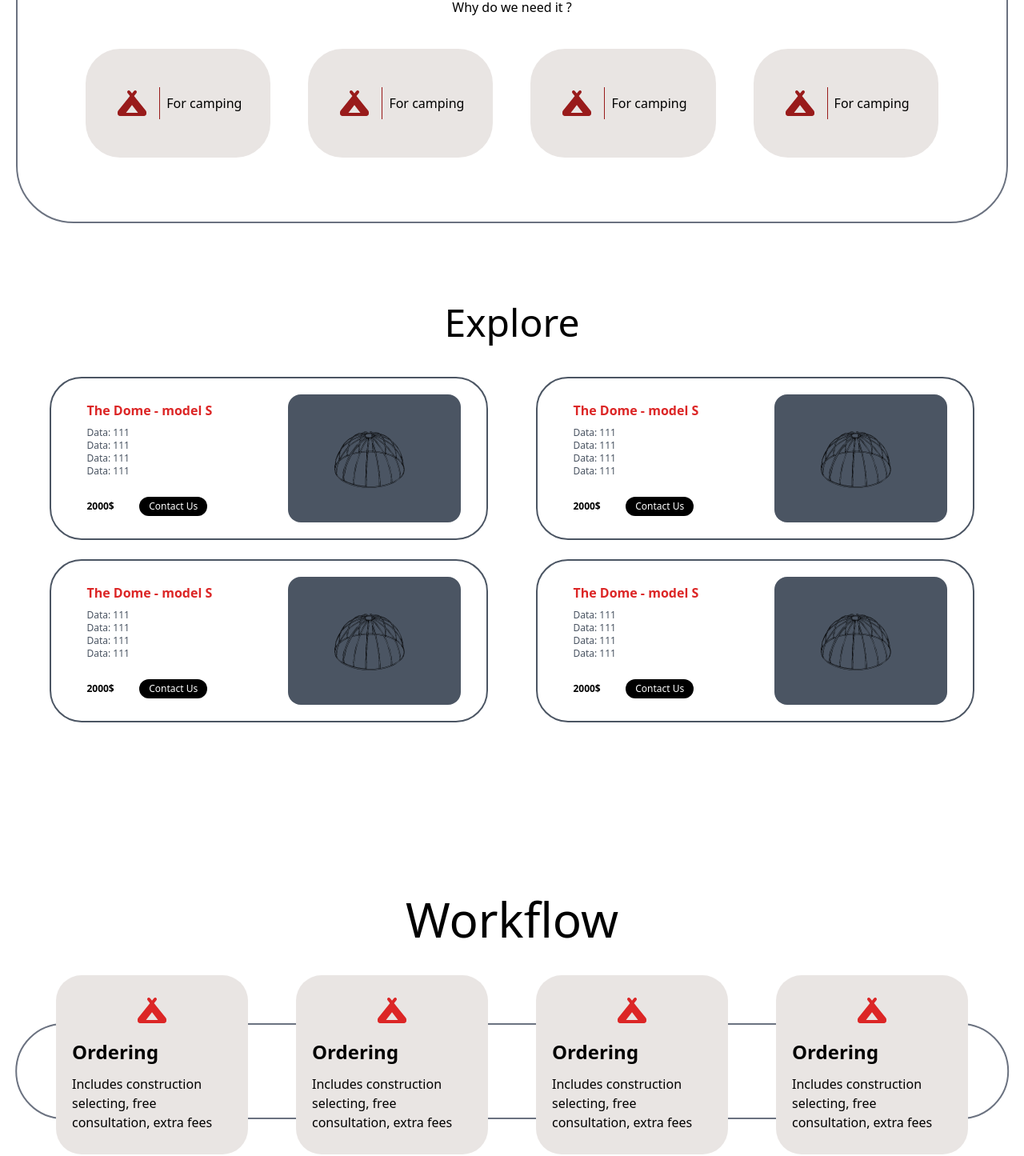
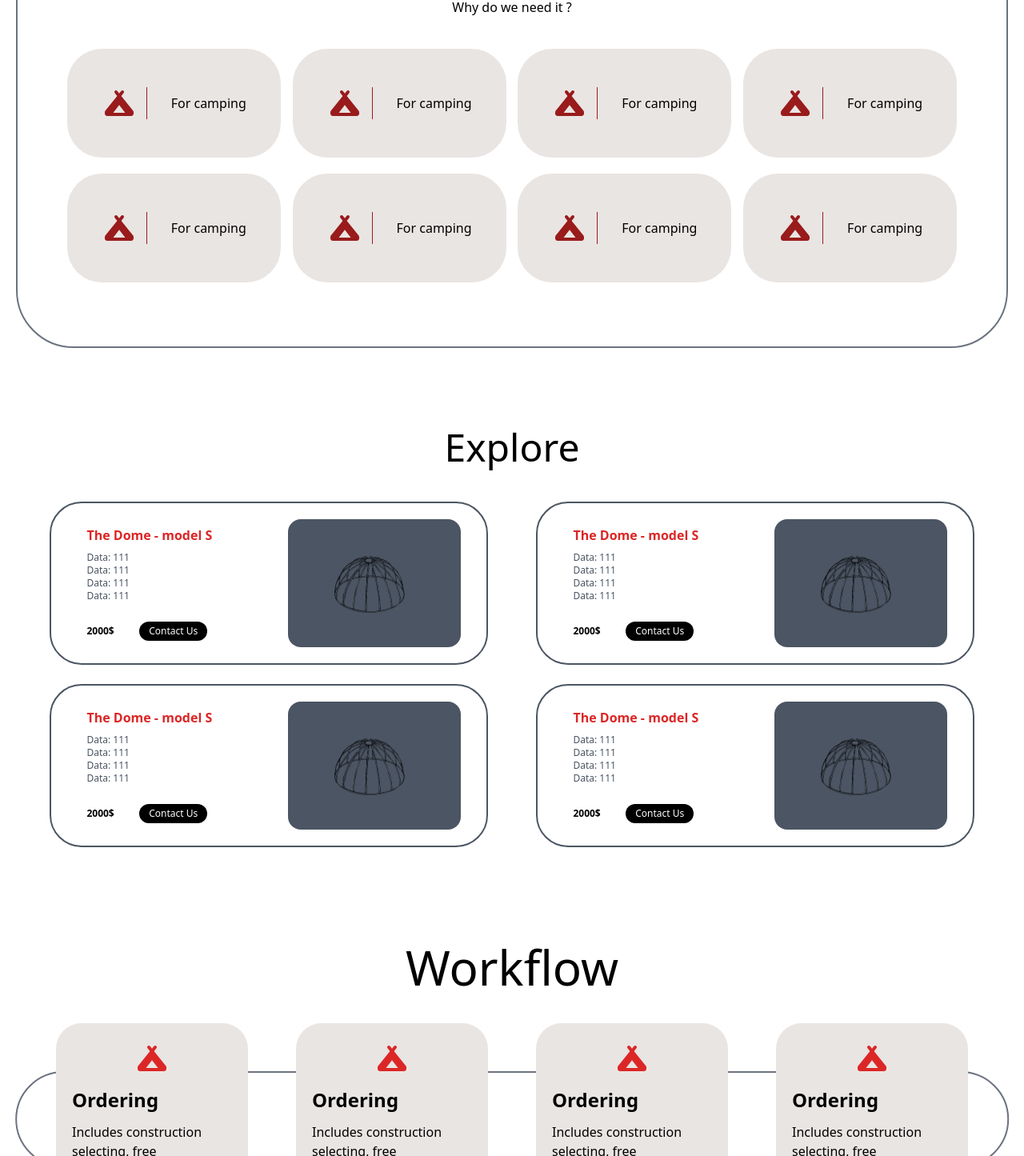
Before and after one commit to Evgenikaall/vdom, a React (Create React App) app: page / in a window 1280 px wide. Shown: the part 1225-2670 px from the top of the page at 80% size. Built offline with nearby package versions, Linux system fonts and the light colour scheme.

Commit message:
fix adapt and add new feature (#8)

```diff
--- a/src/component/App.js
+++ b/src/component/App.js
@@ -7,6 +7,7 @@ import Info from "./Info/Info";
 import Workflow from "./workflow/Workflow";
 import Explore from "./explore/Explore";
 import Footer from "./footer/Footer";
+import Delivery from './delivery/Delivery';
 
 function App() {
     return (
@@ -17,6 +18,7 @@ function App() {
             <WorkingArea/>
             <Explore/>
             <Workflow/>
+            <Delivery/>
             <Footer/>
         </React.Fragment>
     );
--- /dev/null
+++ b/src/component/delivery/Delivery.js
@@ -0,0 +1,28 @@
+import React from 'react';
+import map from './assets/delivery_map.svg'
+
+function Delivery() {
+    return (
+        <section className="w-full flex justify-between flex-col">
+            <h1>Delivery</h1>
+            <div className="flex justify-between w-[90%] items-center">
+                <img src={map} className='w-[40%]'/>
+                <div className="flex flex-col w-[50%]">
+                    <div>
+                        <h1>Test</h1>
+                        <p>Data</p>
+                    </div>
+                    <div>
+                        <h1>Test</h1>
+                        <p>Data</p>
+                        <p>Data</p>
+                    </div>
+                </div>
+            </div>
+
+        </section>
+    );
+}
+
+
+export default Delivery;
--- a/src/component/explore/Explore.js
+++ b/src/component/explore/Explore.js
@@ -11,7 +11,7 @@ const Explore = () => {
     };
 
     return (
-        <section className="h-[80vh] bg-white my-20 max-lg:h-[130vh]">
+        <section className="bg-white my-20">
             <div className="flex flex-col items-center">
                 <h1 className="py-5 text-5xl">Explore</h1>
                 <div className="flex w-[95%] flex-wrap justify-around max-lg:w-[70%] max-sm:w-[95%]">
--- a/src/component/footer/Footer.js
+++ b/src/component/footer/Footer.js
@@ -5,7 +5,7 @@ import {faViber} from "@fortawesome/free-brands-svg-icons";
 
 const Footer = () => (
     <footer className="w-[95%] mx-auto">
-        <div className="bg-main-color h-[40vh] mt-[10vh] rounded-t-2.5rem flex flex-col items-center justify-center">
+        <div className="bg-main-color h-[40vh] mt-[10vh] rounded-2.5rem flex flex-col items-center justify-center mb-5">
             <img src={logoUrl} alt="Logo" className="h-20 w-fit"/>
             <div className="flex">
                 <div className="flex items-center h-full">
--- a/src/component/workflow/Workflow.js
+++ b/src/component/workflow/Workflow.js
@@ -8,33 +8,23 @@ function Workflow() {
             <h1 className="text-6xl mb-10">Workflow</h1>
             <div className="w-full flex px-10 justify-around max-lg:flex-col max-lg:items-center ">
                 <div className="w-[97%] absolute left-1/2 right-1/2 -translate-x-1/2 translate-y-1/2 h-15vh border-2 border-gray-500 rounded-t-4.5rem rounded-b-4.5rem max-lg:hidden"></div>
-                <div className="flex-col w-[20%] max-lg:w-[50%] mb-5 flex bg-main-color z-10 items-start px-5 py-7 rounded-t-2rem rounded-b-2rem">
-                    <FontAwesomeIcon icon={faCampground} className="text-red-600 self-center pb-5" size="2xl"/>
-                    <h1 className="text-2xl font-bold pb-3">Ordering</h1>
-                    <p>Includes construction selecting, free consultation, extra fees</p>
-                </div>
-                <div
-                    className="flex-col w-[20%] max-lg:w-[50%] mb-5 flex bg-main-color z-10 items-start px-5 py-7 rounded-t-2rem rounded-b-2rem">
-                    <FontAwesomeIcon icon={faCampground} className="text-red-600 self-center pb-5" size="2xl"/>
-                    <h1 className="text-2xl font-bold pb-3">Ordering</h1>
-                    <p>Includes construction selecting, free consultation, extra fees</p>
-                </div>
-                <div
-                    className="flex-col w-[20%] max-lg:w-[50%] mb-5 flex bg-main-color z-10 items-start px-5 py-7 rounded-t-2rem rounded-b-2rem">
-                    <FontAwesomeIcon icon={faCampground} className="text-red-600 self-center pb-5" size="2xl"/>
-                    <h1 className="text-2xl font-bold pb-3">Ordering</h1>
-                    <p>Includes construction selecting, free consultation, extra fees</p>
-                </div>
-                <div
-                    className="flex-col w-[20%] max-lg:w-[50%] mb-5 flex bg-main-color z-10 items-start px-5 py-7 rounded-t-2rem rounded-b-2rem">
-                    <FontAwesomeIcon icon={faCampground} className="text-red-600 self-center pb-5" size="2xl"/>
-                    <h1 className="text-2xl font-bold pb-3">Ordering</h1>
-                    <p>Includes construction selecting, free consultation, extra fees</p>
-                </div>
+                <WorkflowSlide/>
+                <WorkflowSlide/>
+                <WorkflowSlide/>
+                <WorkflowSlide/>
             </div>
-
         </section>
     );
 }
 
+function WorkflowSlide() {
+    return (
+        <div className="flex-col w-[20%] max-lg:w-[80%] mb-5 flex bg-main-color z-10 items-start px-5 py-7 rounded-t-2rem rounded-b-2rem">
+            <FontAwesomeIcon icon={faCampground} className="text-red-600 self-center pb-5" size="2xl"/>
+            <h1 className="text-2xl font-bold pb-3">Ordering</h1>
+            <p>Includes construction selecting, free consultation, extra fees</p>
+        </div>
+    )
+}
+
 export default Workflow;
--- a/src/component/workingArea/WorkingArea.js
+++ b/src/component/workingArea/WorkingArea.js
@@ -6,30 +6,20 @@ function WorkingArea() {
     return (
         <section className="flex justify-center mt-6 px-5">
             <div className="w-full border-2 border-gray-500 rounded-t-4.5rem rounded-b-4.5rem">
-                <div className="h-full flex flex-col justify-around items-center py-10 2xl:w-[80%] xl:w-[90%] mx-auto">
+                <div className="h-full flex flex-col justify-around items-center py-10 2xl:w-[90%] xl:w-[90%] lg:w-[90%] mx-auto">
                     <div className="flex flex-col justify-around items-center pb-5">
-                        <h1 className="text-red-800 text-5xl mb-1">Working Area</h1>
-                        <p className="text font-thin">Why do we need it ?</p>
+                        <h1 className="text-red-800 text-5xl mb-1 text-center">Working Area</h1>
+                        <p className="text font-thin text-center">Why do we need it ?</p>
                     </div>
-                    <div className="flex justify-around flex-wrap w-full py-5 max-lg:flex-col max-lg:w-[50%]">
-                        <div className="rounded bg-main-color px-9 py-12 mb-5 flex justify-around items-center rounded-t-[2.7rem] rounded-b-[2.7rem]">
-                            <FontAwesomeIcon icon={faCampground} size="2xl" className="border-r-[1.5px] p-1 border-red-800 pr-4 text-red-800"/>
-                            <h2 className="text-center pl-2">For camping</h2>
-                        </div>
-                        <div
-                            className="rounded bg-main-color px-9 py-12 mb-5 flex justify-around items-center rounded-t-[2.7rem] rounded-b-[2.7rem]">
-                            <FontAwesomeIcon icon={faCampground} size="2xl" className="border-r-[1.5px] p-1 border-red-800 pr-4 text-red-800"/>
-                            <h2 className="text-center pl-2">For camping</h2>
-                        </div>
-                        <div
-                            className="rounded bg-main-color px-9 py-12 mb-5 flex justify-around items-center rounded-t-[2.7rem] rounded-b-[2.7rem]">
-                            <FontAwesomeIcon icon={faCampground} size="2xl" className="border-r-[1.5px] p-1 border-red-800 pr-4 text-red-800"/>
-                            <h2 className="text-center pl-2">For camping</h2>
-                        </div>
-                        <div className="rounded bg-main-color px-9 py-12 mb-5 flex justify-around items-center rounded-t-[2.7rem] rounded-b-[2.7rem]">
-                            <FontAwesomeIcon icon={faCampground} size="2xl" className="border-r-[1.5px] p-1 border-red-800 pr-4 text-red-800"/>
-                            <h2 className="text-center pl-2">For camping</h2>
-                        </div>
+                    <div className="flex justify-between flex-wrap py-5 max-lg:flex-col max-lg:w-[80%] w-full">
+                        <WorkingAreaSide/>
+                        <WorkingAreaSide/>
+                        <WorkingAreaSide/>
+                        <WorkingAreaSide/>
+                        <WorkingAreaSide/>
+                        <WorkingAreaSide/>
+                        <WorkingAreaSide/>
+                        <WorkingAreaSide/>
                     </div>
                 </div>
             </div>
@@ -37,4 +27,13 @@ function WorkingArea() {
     );
 }
 
+function WorkingAreaSide() {
+    return (
+        <div className="rounded bg-main-color px-8 py-12 mb-5 flex justify-around max-lg:justify-center items-center rounded-t-[2.7rem] rounded-b-[2.7rem] w-[100%] lg:w-[24%]">
+            <FontAwesomeIcon icon={faCampground} size="2xl" className="border-r-[1.5px] p-1 border-red-800 pr-4 text-red-800"/>
+            <h2 className="text-center pl-2">For camping</h2>
+        </div>
+    )
+}
+
 export default WorkingArea;
```
Also changed, not shown: src/component/delivery/assets/delivery_map.svg (added), 1 other file (tests, documents, lock files or other folders).
